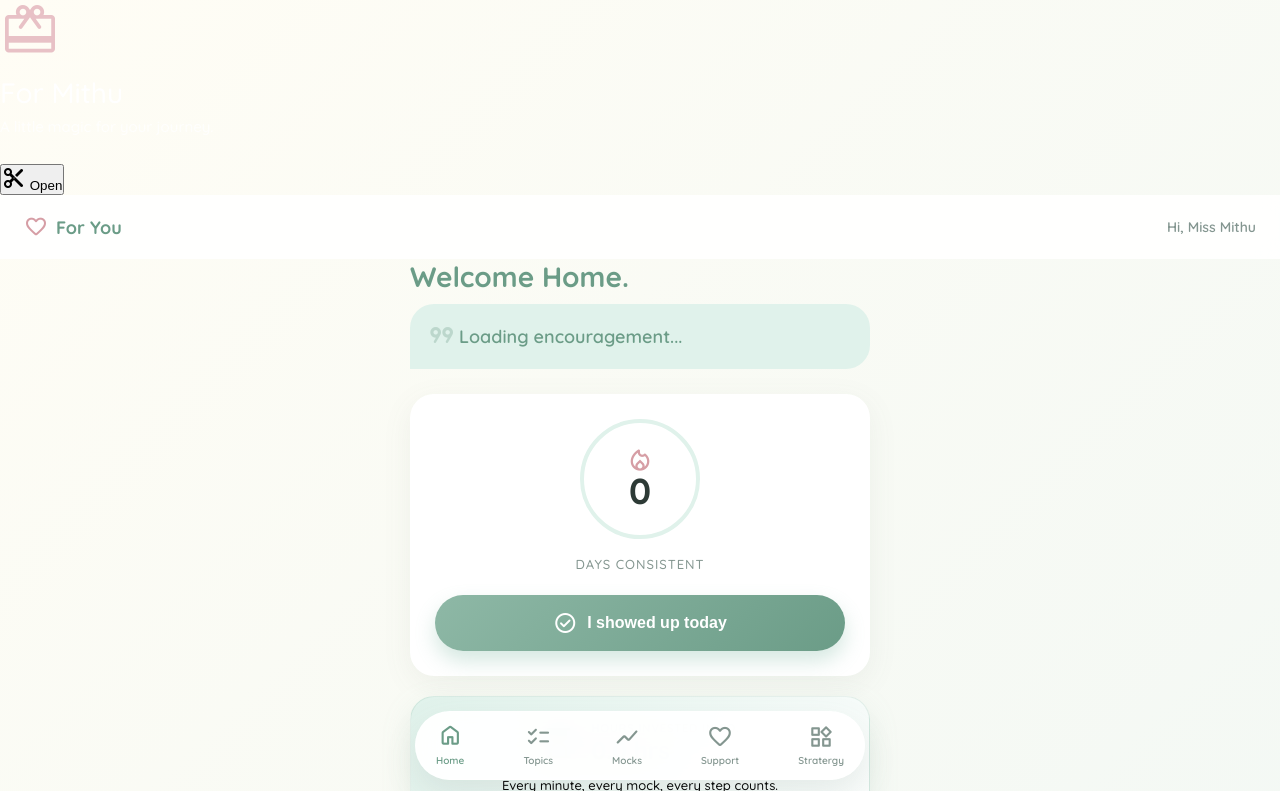
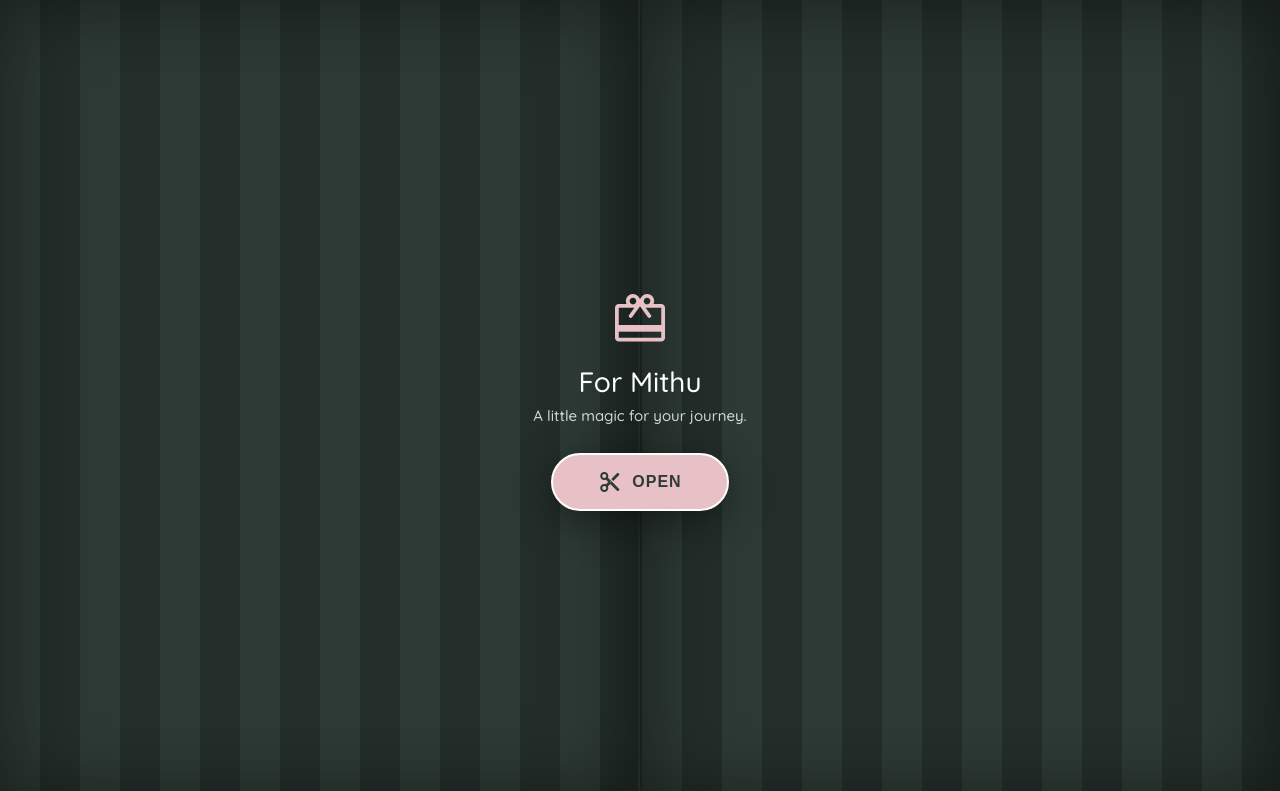
Before and after one commit to lolsinghchadda/study-app-mithu, a plain HTML site: page index.html in a window 1280 px wide. Shown: the top 791 px of the page. Drawn offline with nearby package versions, Linux system fonts and the light colour scheme.

Commit message:
Update style.css

```diff
--- a/style.css
+++ b/style.css
@@ -688,3 +688,46 @@ input:focus { background: white; box-shadow: 0 0 0 2px var(--primary-light); }
     line-height: 1.6; /* Better readability */
     white-space: pre-wrap; /* Preserves paragraphs */
 }
+/* --- REALISTIC CURTAIN REVEAL --- */
+.intro-overlay {
+    position: fixed;
+    top: 0; left: 0;
+    width: 100%; height: 100%;
+    z-index: 9999;
+    display: flex;
+    align-items: center;
+    justify-content: center;
+    pointer-events: auto;
+    overflow: hidden;
+}
+
+.curtain-panel {
+    position: absolute;
+    top: 0;
+    width: 50%; height: 100%;
+    background-color: #2D3A36;
+    /* Fabric folds effect */
+    background-image: repeating-linear-gradient(90deg, #2D3A36, #2D3A36 40px, #232e2b 40px, #232e2b 80px);
+    box-shadow: inset 0 0 80px rgba(0,0,0,0.5);
+    z-index: 10000;
+}
+
+.curtain-left {
+    left: 0; border-right: 2px solid rgba(0,0,0,0.3); transform-origin: top left;
+}
+.curtain-right {
+    right: 0; border-left: 2px solid rgba(0,0,0,0.3); transform-origin: top right;
+}
+
+.intro-content {
+    position: relative; z-index: 10001; text-align: center; color: white;
+}
+
+.ribbon-btn {
+    background: #E8C1C6; color: #2D3A36; border: 2px solid #fff;
+    padding: 15px 45px; border-radius: 50px; font-size: 16px;
+    font-weight: 800; text-transform: uppercase; letter-spacing: 1px;
+    cursor: pointer; box-shadow: 0 10px 40px rgba(0,0,0,0.4);
+    transition: transform 0.2s; display: inline-flex; align-items: center; gap: 10px;
+}
+.ribbon-btn:active { transform: scale(0.95); }
```
